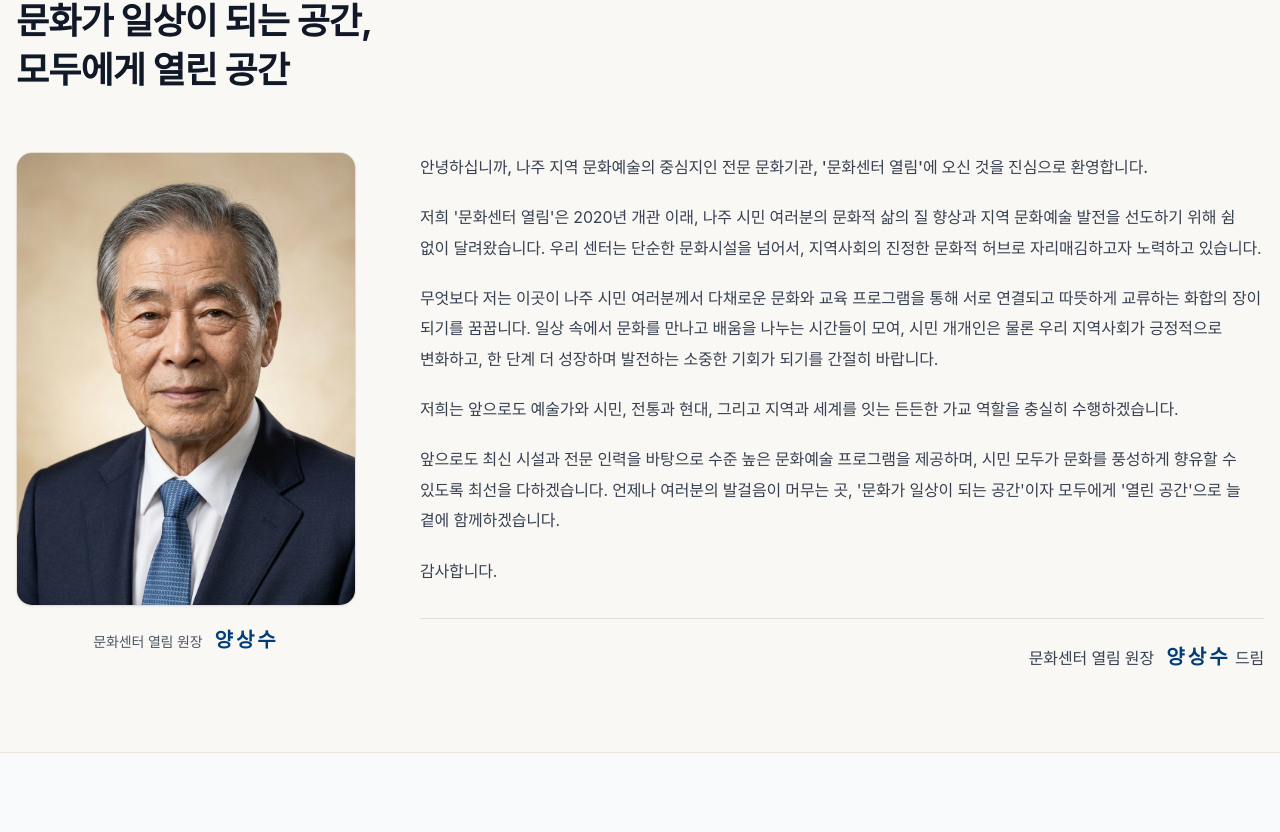
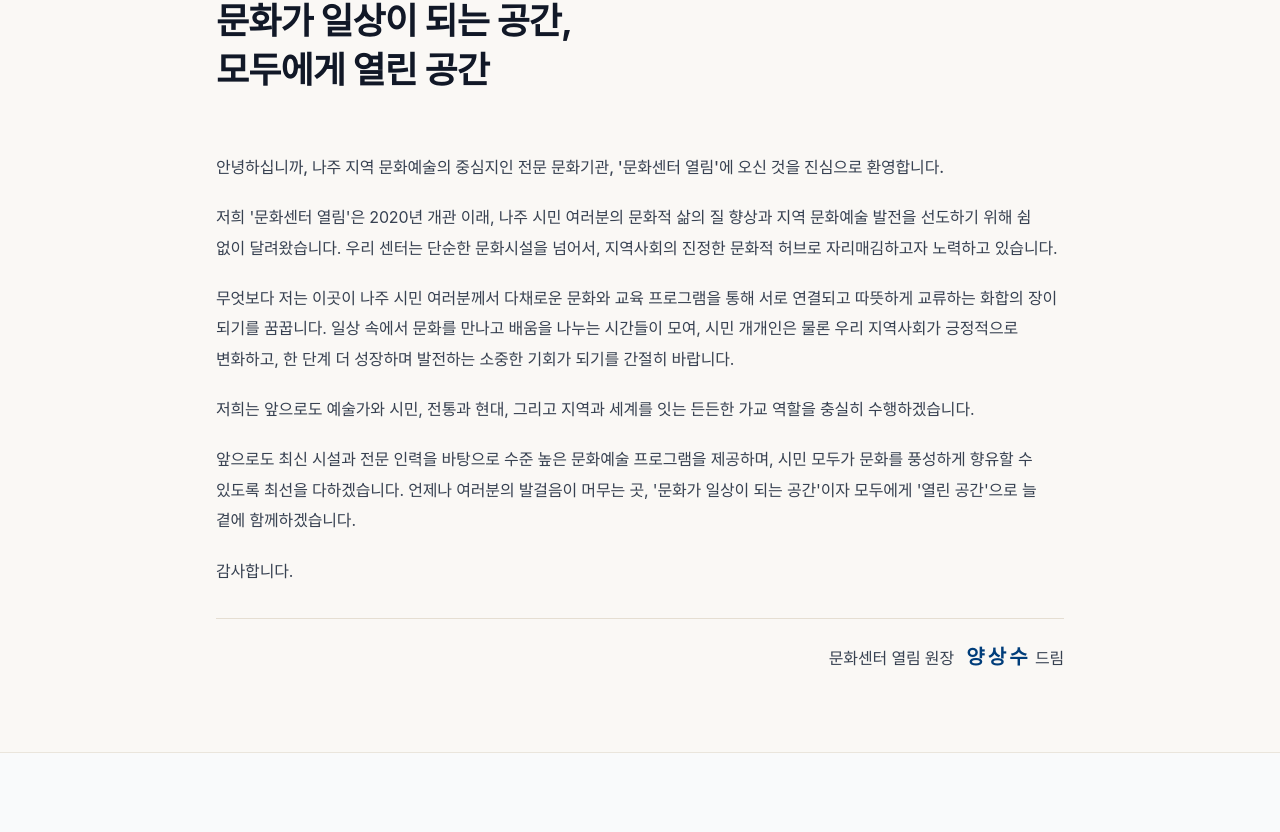
Before and after one commit to gitroll2023/ncpc9, a Next.js app: page / in a window 1280 px wide. Shown: the part 2080-2912 px from the top of the page. Built offline with nearby package versions, Linux system fonts and the light colour scheme.

Commit message:
원장 인사말 사진 제거 및 본문 레이아웃 정리

```diff
--- a/components/sections/GreetingSection.tsx
+++ b/components/sections/GreetingSection.tsx
@@ -1,5 +1,3 @@
-import Image from 'next/image';
-
 export default function GreetingSection() {
   return (
     <section
@@ -7,7 +5,7 @@
       aria-labelledby="greeting-title"
       className="scroll-mt-24 border-y border-[#eae5dc] bg-[#faf8f5] py-16 md:py-20"
     >
-      <div className="mx-auto max-w-[1280px] px-4">
+      <div className="mx-auto max-w-4xl px-4 sm:px-6">
         <div className="mb-10 md:mb-14">
           <div className="mb-4 flex items-center gap-4">
             <div aria-hidden="true" className="h-1 w-12 bg-[#003d7a]" />
@@ -24,26 +22,6 @@
             모두에게 열린 공간
           </h2>
         </div>
-
-        <div className="grid items-start gap-10 lg:grid-cols-[340px_minmax(0,1fr)] lg:gap-16">
-          <figure className="mx-auto w-full max-w-[320px] lg:mx-0 lg:max-w-none">
-            <div className="overflow-hidden rounded-2xl border border-[#e5ded2] bg-[#e8dcc8] shadow-sm">
-              <Image
-                src="/images/director-yang-sang-su.png"
-                alt="문화센터 열림 양상수 원장"
-                width={896}
-                height={1200}
-                sizes="(min-width: 1024px) 340px, (min-width: 375px) 320px, calc(100vw - 64px)"
-                className="block h-auto w-full"
-              />
-            </div>
-            <figcaption className="mt-5 text-center">
-              <span className="text-sm text-gray-600">문화센터 열림 원장</span>
-              <span className="ml-3 text-xl font-semibold tracking-[0.15em] text-[#003d7a]">
-                양상수
-              </span>
-            </figcaption>
-          </figure>
 
         <div
           className="min-w-0"
@@ -90,7 +68,6 @@
           </p>
         </div>
       </div>
-      </div>
     </section>
   );
 }
```
Also changed, not shown: public/images/director-yang-sang-su.png (deleted). Lines whose indentation alone changed are shown as unchanged.
